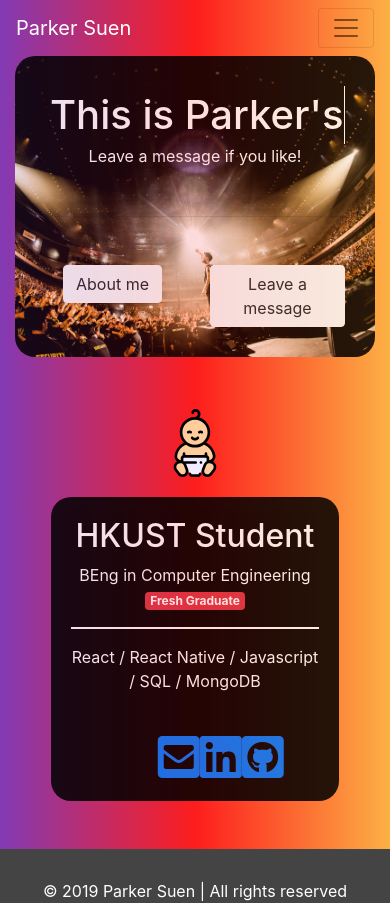
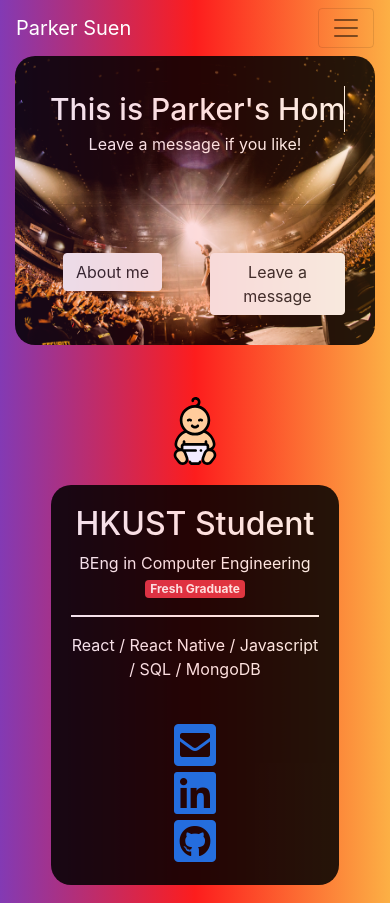
Before and after one commit to parkers116/parker-react-app, a React (Create React App) app: page / in a window 390 px wide. Shown: the top 903 px of the page. Built offline with nearby package versions, Linux system fonts and the light colour scheme.

Commit message:
fix bugs on mobile view

```diff
--- a/src/components/About.js
+++ b/src/components/About.js
@@ -13,6 +13,10 @@
         color: white;
         padding: 40px;
         text-align: center;
+
+        @media screen and (max-width: 500px) {
+            width: 100%;
+        }
     }
 
     .line {
--- a/src/components/Contact.js
+++ b/src/components/Contact.js
@@ -1,10 +1,9 @@
 import React, { Component } from 'react'
 import styled from 'styled-components'
+import { Row, Col } from 'react-bootstrap'
 
 const Styles = styled.div`
     .social-col {
-        display: flex;
-        justify-content: space-between;
         width: 40%;
         margin: auto;
         padding-top: 15%;
@@ -25,21 +24,30 @@
         return (
             <Styles>
                 <div className="social-col">
+                    <Row>
+                        <Col>
                             <a href="mailto:parkers116@gmail.com">
                                 <i class="fas fa-envelope-square" />
                                 <br />
                                 <p>Email</p>
                             </a>
+                        </Col>
+                        <Col>
                             <a href="https://www.linkedin.com/in/parkersuen/">
                                 <i class="fab fa-linkedin" />
                                 <br />
                                 <p>Linkedin</p>
                             </a>
+                        </Col>
+                        <Col>
                             <a href="https://github.com/parkers116">
                                 <i class="fab fa-github-square" />
                                 <br />
                                 <p>Github</p>
                             </a>
+                        </Col>
+                    </Row>
+                    >
                 </div>
             </Styles>
         )
--- a/src/components/Home.js
+++ b/src/components/Home.js
@@ -28,9 +28,10 @@
         overflow: hidden;
         white-space: nowrap;
         animation: show-title 5s steps(40), typing-cursor 1s infinite;
-
-        animation: ;
         padding: 5px;
+        @media screen and (max-width: 500px) {
+            font-size: 30px;
+        }
     }
 
     .profilePic {
@@ -56,10 +57,9 @@
     }
 
     .social-col {
-        display: flex;
-        justify-content: space-between;
         width: 30%;
         margin: auto;
+        text-align: center;
     }
 
     .social-col i {
@@ -88,7 +88,11 @@
             <React.Fragment>
                 <Styles>
                     <Jumbotron>
+                        <Row>
+                            <Col>
                                 <h1>This is Parker's Home Page!</h1>
+                            </Col>
+                        </Row>
                         <p>Leave a message if you like!</p>
                         <hr className="my-5" />
                         <Row>
@@ -115,15 +119,23 @@
                         <p>React / React Native / Javascript / SQL / MongoDB</p>
                         <br />
                         <div className="social-col">
+                            <Row>
+                                <Col>
                                     <a href="mailto:parkers116@gmail.com">
                                         <i class="fas fa-envelope-square" />{' '}
                                     </a>
+                                </Col>
+                                <Col>
                                     <a href="https://www.linkedin.com/in/parkersuen/">
                                         <i class="fab fa-linkedin" />
                                     </a>
+                                </Col>
+                                <Col>
                                     <a href="https://github.com/parkers116">
                                         <i class="fab fa-github-square" />
                                     </a>
+                                </Col>
+                            </Row>
                         </div>
                     </div>
                     <br />
```
Lines whose indentation alone changed are shown as unchanged.
